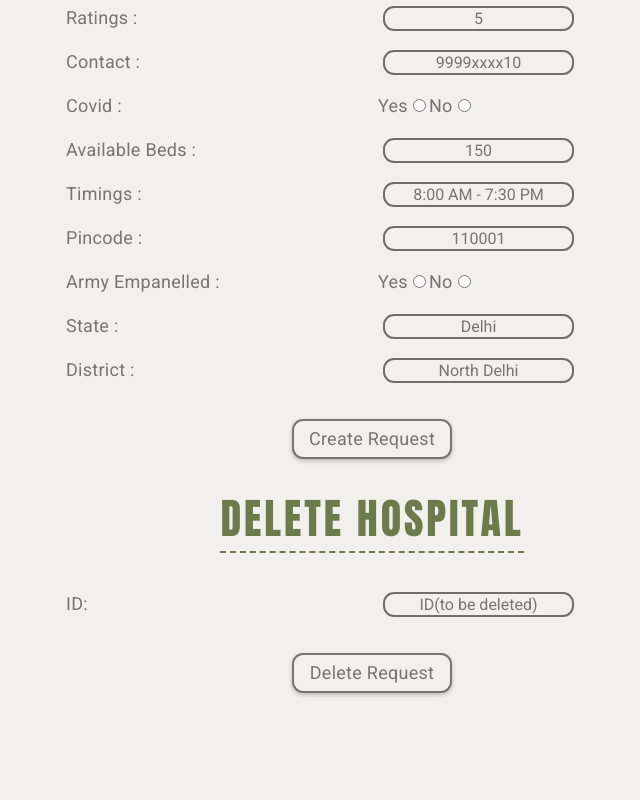
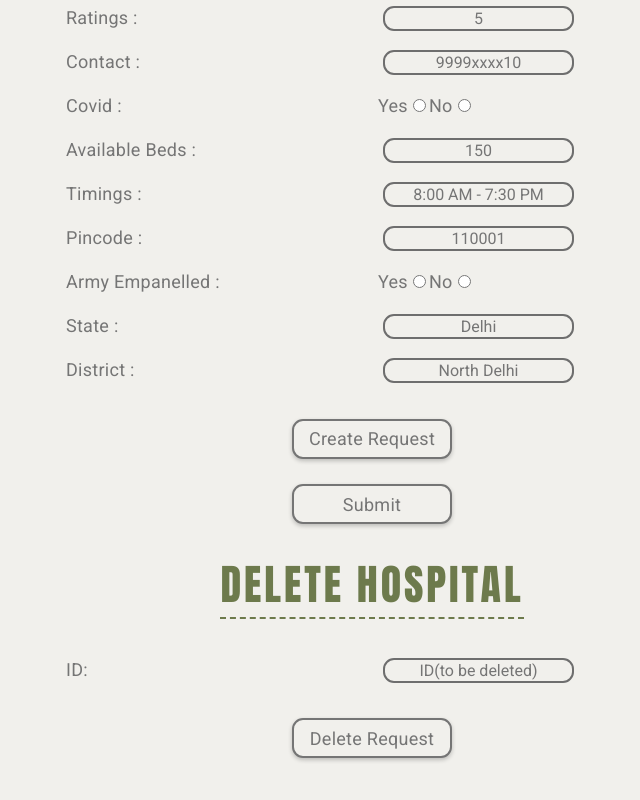
Before and after one commit to sumana2001/200OK-frontend, a React (Create React App) app in the folder client/: page /updatehospital in a window 1280 px wide. Shown: the part 427-1227 px from the top of the page, without its empty margins (268-908 px from the left). Before the commit the page ends 1170 px from the top, so only its background shows below. Built offline with nearby package versions, Linux system fonts and the light colour scheme.

Commit message:
Update UpdateHospital.js

```diff
--- a/client/src/Pages/UpdateHospital/UpdateHospital.js
+++ b/client/src/Pages/UpdateHospital/UpdateHospital.js
@@ -3,7 +3,7 @@ import { useState } from 'react';
 import './css/Forms.css'
 const Updatehospital = () => {
 
-    const [hospital, setHopsital] = useState();
+    const [hospital, setHopsital] = useState({});
 
     const [id, setId]=useState();
     const [iddelete, setIddelete]=useState();
```
